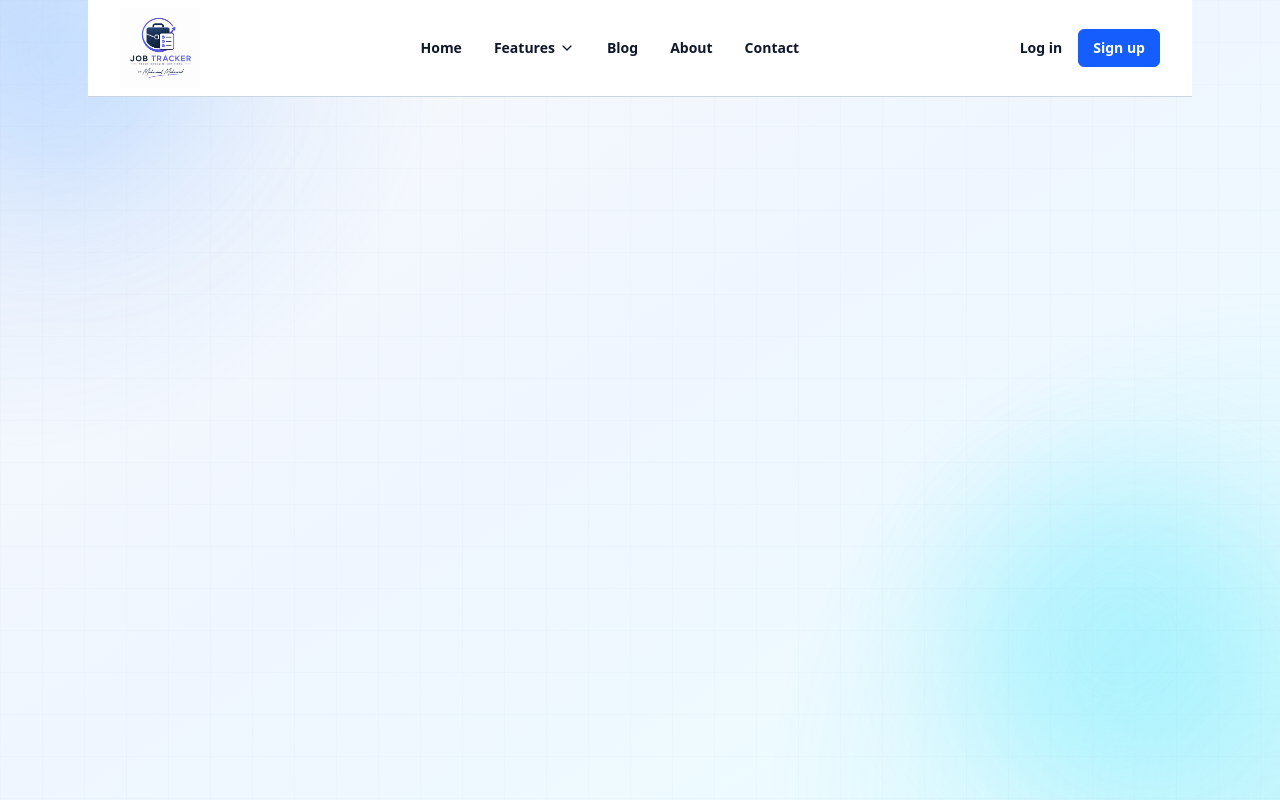
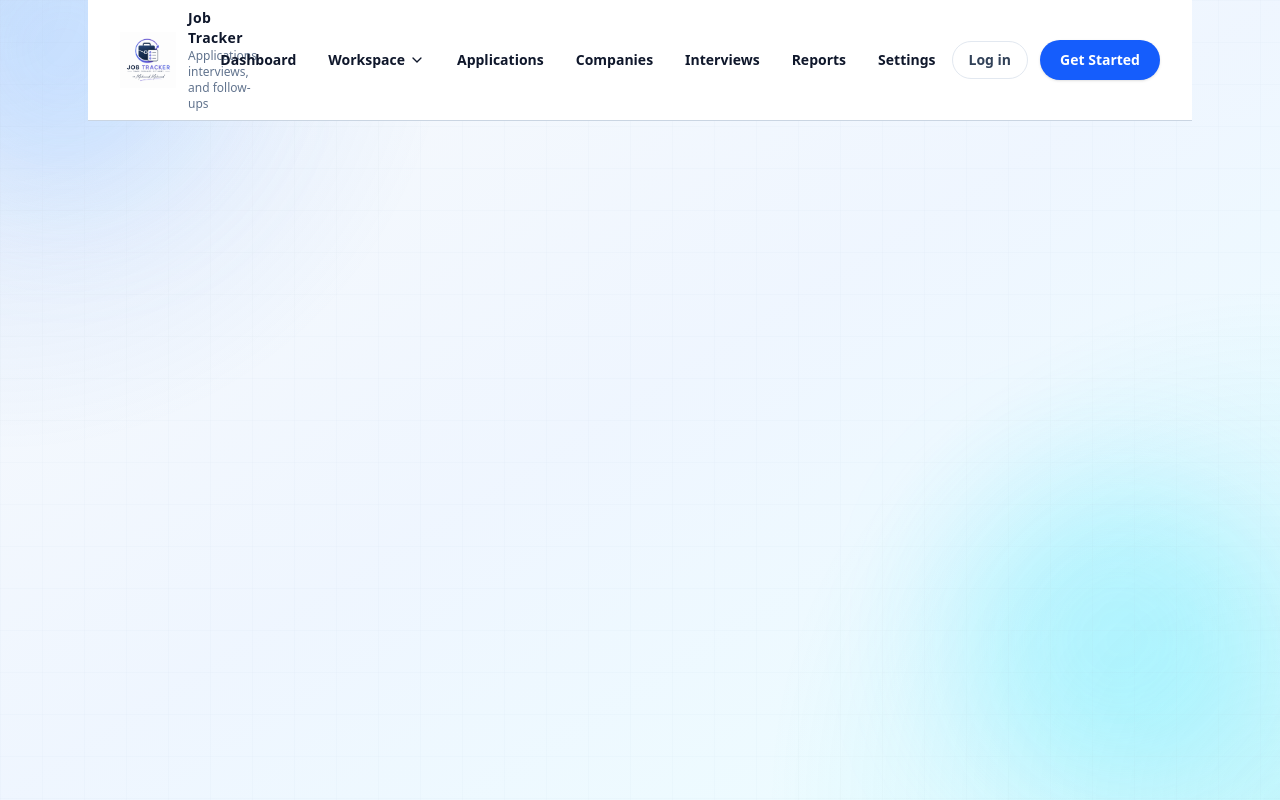
Before and after one commit to MahmoudMahmoud0/job-tracker, a Django app: template templates/base.html in a window 1280 px wide. Run offline with Django 3.2, Linux system fonts and the light colour scheme; the template is opened without the code that fills it, so the values that code supplies are empty; some libraries are stand-ins or nearby versions.

Commit message:
navbar items are all on one line now

```diff
--- a/templates/navbar.html
+++ b/templates/navbar.html
@@ -2,11 +2,15 @@
 <nav
    class="flex py-2 px-4 md:px-8 bg-white border-b border-slate-300 dark:border-neutral-700 dark:bg-neutral-900 min-h-[68px] relative z-20"
    aria-label="Main navigation">
-   <div class="max-w-7xl mx-auto flex flex-wrap items-center justify-between gap-4 w-full">
+   <div class="max-w-7xl mx-auto flex items-center justify-between gap-4 w-full">
       <a href="{% url 'accounts:signup' %}"
-         class="min-w-9 inline-block focus:outline-none focus-visible:ring-2 focus-visible:ring-blue-500 rounded">
+         class="min-w-9 inline-flex items-center gap-3 focus:outline-none focus-visible:ring-2 focus-visible:ring-blue-500 rounded">
          <span class="sr-only">Job Tracker - Mahmoud Mahmoud</span>
-         <img src="{% static 'images/logo.png' %}" alt="Job Tracker logo" class="h-20 w-auto" />
+         <img src="{% static 'images/logo.png' %}" alt="Job Tracker logo" class="h-14 w-auto" />
+         <span class="hidden md:block">
+            <span class="block text-sm font-semibold tracking-wide text-slate-900 dark:text-slate-50">Job Tracker</span>
+            <span class="block text-xs text-slate-500 dark:text-slate-400">Applications, interviews, and follow-ups</span>
+         </span>
       </a>
 
       <div id="collapseMenu" tabindex="-1"
@@ -15,9 +19,10 @@
          <div
             class="py-2 px-4 flex justify-between items-center border-b border-slate-300 sticky top-0 bg-white dark:border-neutral-700 dark:bg-neutral-900 lg:hidden max-lg:min-h-[68px]">
             <a href="{% url 'accounts:signup' %}"
-               class="inline-block focus:outline-none focus-visible:ring-2 focus-visible:ring-blue-500 rounded">
-               <span class="sr-only">Your Company</span>
-               <img src="{% static 'images/logo.png' %}" alt="Job Tracker logo" class="h-20 w-auto" />
+               class="inline-flex items-center gap-3 focus:outline-none focus-visible:ring-2 focus-visible:ring-blue-500 rounded">
+               <span class="sr-only">Job Tracker</span>
+               <img src="{% static 'images/logo.png' %}" alt="Job Tracker logo" class="h-14 w-auto" />
+               <span class="text-sm font-medium text-slate-600 dark:text-slate-300">Job Tracker</span>
             </a>
             <button type="button" aria-controls="collapseMenu" id="toggleClose"
                class="cursor-pointer focus:outline-none focus-visible:ring-2 focus-visible:ring-blue-500 rounded">
@@ -35,14 +40,14 @@
             <li>
                <a href="{% url 'accounts:signup' %}"
                   class="hover:text-blue-700 dark:hover:text-blue-400 focus:outline-none focus-visible:ring-2 focus-visible:ring-blue-500 rounded"
-                  aria-current="page">Home</a>
+                  aria-current="page">Dashboard</a>
             </li>
             <li class="relative">
                <button type="button" aria-haspopup="true" aria-expanded="false" aria-controls="featuresMenu"
                   id="featuresToggle" class="hover:text-blue-700 dark:hover:text-blue-400
                                     focus:outline-none focus-visible:ring-2 focus-visible:ring-blue-500 rounded
                                     bg-transparent font-semibold text-sm flex items-center cursor-pointer">
-                  Features
+                  Workspace
                   <svg xmlns="http://www.w3.org/2000/svg" class="size-4 ml-1 fill-current" viewBox="0 0 24 24"
                      aria-hidden="true">
                      <path
@@ -56,28 +61,28 @@
                   <li>
                      <a href="#" class="text-nowrap hover:text-blue-700 dark:hover:text-blue-400
                focus:outline-none focus-visible:ring-2 focus-visible:ring-blue-500 rounded">
-                        Product Catalog
+                        Add Application
                      </a>
                   </li>
 
                   <li>
                      <a href="#" class="text-nowrap hover:text-blue-700 dark:hover:text-blue-400
                focus:outline-none focus-visible:ring-2 focus-visible:ring-blue-500 rounded">
-                        Order Management
+                        Update Pipeline
                      </a>
                   </li>
 
                   <li>
                      <a href="#" class="text-nowrap hover:text-blue-700 dark:hover:text-blue-400
                focus:outline-none focus-visible:ring-2 focus-visible:ring-blue-500 rounded">
-                        Secure Payments
+                        Schedule Interview
                      </a>
                   </li>
 
                   <li>
                      <a href="#" class="text-nowrap hover:text-blue-700 dark:hover:text-blue-400
                focus:outline-none focus-visible:ring-2 focus-visible:ring-blue-500 rounded">
-                        Analytics & Reports
+                        Follow-up Notes
                      </a>
                   </li>
 
@@ -85,26 +90,34 @@
             </li>
             <li>
                <a href="#"
-                  class="hover:text-blue-700 dark:hover:text-blue-400 focus:outline-none focus-visible:ring-2 focus-visible:ring-blue-500 rounded">Blog</a>
+                  class="hover:text-blue-700 dark:hover:text-blue-400 focus:outline-none focus-visible:ring-2 focus-visible:ring-blue-500 rounded">Applications</a>
             </li>
             <li>
                <a href="#"
-                  class="hover:text-blue-700 dark:hover:text-blue-400 focus:outline-none focus-visible:ring-2 focus-visible:ring-blue-500 rounded">About</a>
+                  class="hover:text-blue-700 dark:hover:text-blue-400 focus:outline-none focus-visible:ring-2 focus-visible:ring-blue-500 rounded">Companies</a>
             </li>
             <li>
                <a href="#"
-                  class="hover:text-blue-700 dark:hover:text-blue-400 focus:outline-none focus-visible:ring-2 focus-visible:ring-blue-500 rounded">Contact</a>
+                  class="hover:text-blue-700 dark:hover:text-blue-400 focus:outline-none focus-visible:ring-2 focus-visible:ring-blue-500 rounded">Interviews</a>
+            </li>
+            <li>
+               <a href="#"
+                  class="hover:text-blue-700 dark:hover:text-blue-400 focus:outline-none focus-visible:ring-2 focus-visible:ring-blue-500 rounded">Reports</a>
+            </li>
+            <li>
+               <a href="#"
+                  class="hover:text-blue-700 dark:hover:text-blue-400 focus:outline-none focus-visible:ring-2 focus-visible:ring-blue-500 rounded">Settings</a>
             </li>
          </ul>
       </div>
 
-      <div class="flex items-center gap-4">
+      <div class="flex items-center gap-3 whitespace-nowrap">
          <a href="#"
-            class="text-slate-900 text-sm font-semibold hover:text-blue-700 dark:text-slate-50 dark:hover:text-blue-400 focus:outline-none focus-visible:ring-2 focus-visible:ring-blue-500 rounded">Log
+            class="inline-flex items-center rounded-full border border-slate-200 px-4 py-2 text-sm font-semibold text-slate-700 hover:border-slate-300 hover:bg-slate-50 hover:text-slate-900 dark:text-slate-50 dark:hover:text-blue-400 focus:outline-none focus-visible:ring-2 focus-visible:ring-blue-500">Log
             in</a>
          <a href="{% url 'accounts:signup' %}"
-            class="py-2 px-3.5 text-sm rounded-md font-semibold cursor-pointer text-white border border-blue-600 bg-blue-600 hover:bg-blue-700 transition-all focus:outline-none focus-visible:ring-2 focus-visible:ring-blue-500">Sign
-            up</a>
+            class="inline-flex items-center rounded-full bg-blue-600 px-5 py-2.5 text-sm font-semibold text-white shadow-sm hover:bg-blue-700 transition-all focus:outline-none focus-visible:ring-2 focus-visible:ring-blue-500">Get
+            Started</a>
 
          <button type="button" aria-controls="collapseMenu" aria-expanded="false" aria-haspopup="true" id="toggleOpen"
             class="cursor-pointer lg:hidden focus:outline-none focus-visible:ring-2 focus-visible:ring-blue-500 rounded">
```
